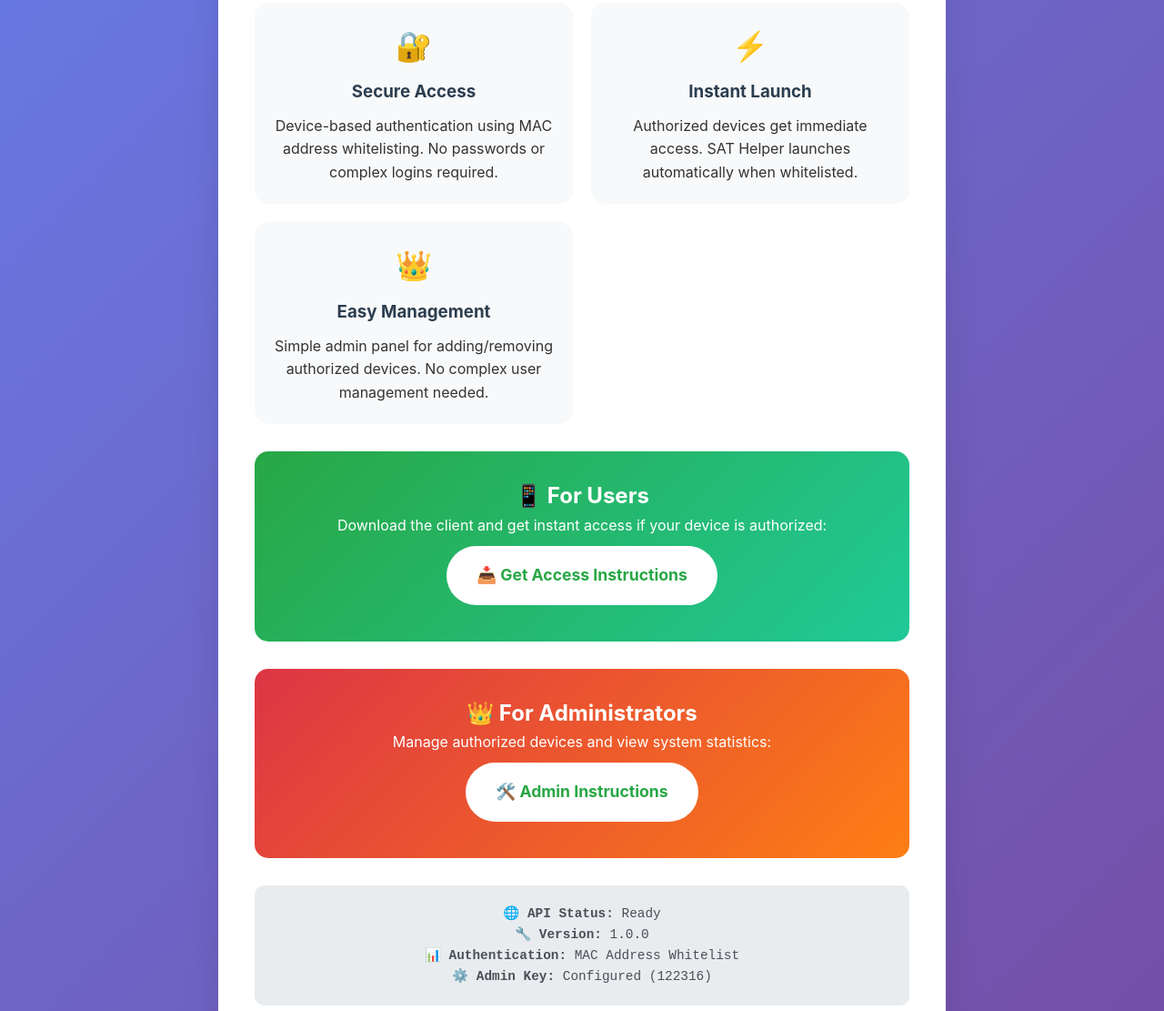
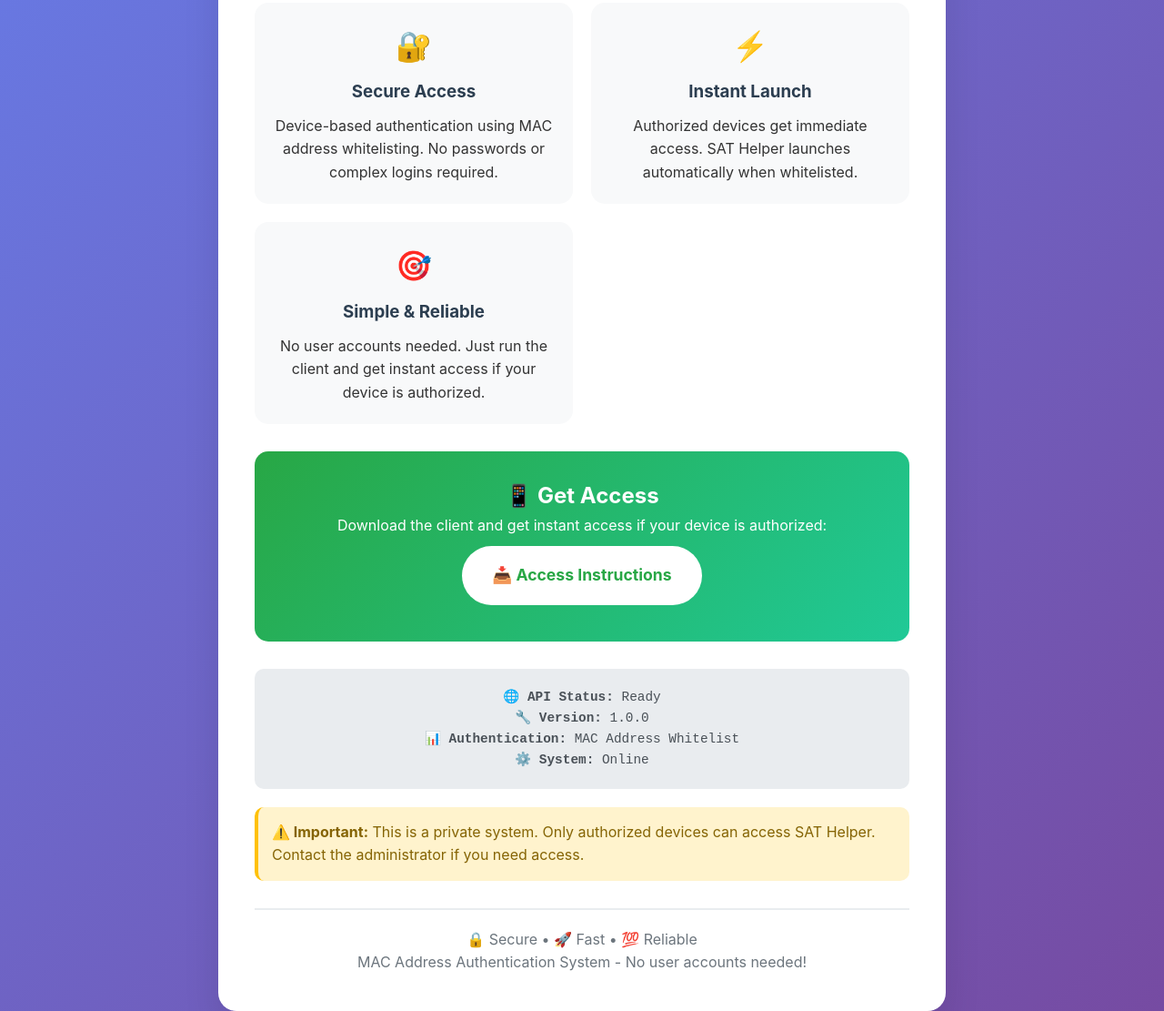
Before and after one commit to percym788-eng/septsat, a website: page index.html in a window 1280 px wide. Shown: the part 348-1459 px from the top of the page at 91% size. Drawn offline with Linux system fonts and the light colour scheme.

Commit message:
Update index.html

```diff
--- a/index.html
+++ b/index.html
@@ -3,7 +3,7 @@
 <head>
     <meta charset="UTF-8">
     <meta name="viewport" content="width=device-width, initial-scale=1.0">
-    <title>SAT Helper - MAC Authentication System</title>
+    <title>SAT Helper - MAC Authentication System - nigga i gpt'd this page ngl</title>
     <style>
         * {
             margin: 0;
@@ -114,14 +114,6 @@
             transform: translateY(-3px);
         }
 
-        .admin-section {
-            background: linear-gradient(135deg, #dc3545, #fd7e14);
-            color: white;
-            padding: 30px;
-            border-radius: 15px;
-            margin: 30px 0;
-        }
-
         .status {
             display: inline-block;
             background: #28a745;
@@ -198,29 +190,23 @@
             </div>
 
             <div class="feature">
-                <span class="feature-icon">👑</span>
-                <h3>Easy Management</h3>
-                <p>Simple admin panel for adding/removing authorized devices. No complex user management needed.</p>
+                <span class="feature-icon">🎯</span>
+                <h3>Simple & Reliable</h3>
+                <p>No user accounts needed. Just run the client and get instant access if your device is authorized.</p>
             </div>
         </div>
 
         <div class="download-section">
-            <h2>📱 For Users</h2>
+            <h2>📱 Get Access</h2>
             <p>Download the client and get instant access if your device is authorized:</p>
-            <a href="#" class="download-btn" onclick="showUserInstructions()">📥 Get Access Instructions</a>
-        </div>
-
-        <div class="admin-section">
-            <h2>👑 For Administrators</h2>
-            <p>Manage authorized devices and view system statistics:</p>
-            <a href="#" class="download-btn" onclick="showAdminInstructions()">🛠️ Admin Instructions</a>
+            <a href="#" class="download-btn" onclick="showUserInstructions()">📥 Access Instructions</a>
         </div>
 
         <div class="api-info">
             <strong>🌐 API Status:</strong> Ready<br>
             <strong>🔧 Version:</strong> 1.0.0<br>
             <strong>📊 Authentication:</strong> MAC Address Whitelist<br>
-            <strong>⚙️ Admin Key:</strong> Configured (122316)
+            <strong>⚙️ System:</strong> Online
         </div>
 
         <div class="warning">
@@ -240,26 +226,10 @@
 1. Download: sat-launcher-mac.cjs
 2. Run: node sat-launcher-mac.cjs
 3. If authorized: SAT Helper launches automatically!
-4. If not authorized: Send displayed MAC addresses to admin
+4. If not authorized: Send displayed MAC addresses to administrator
 
 📱 Your MAC addresses will be shown if access is denied.
 Contact the administrator to get whitelisted.`);
-        }
-
-        function showAdminInstructions() {
-            alert(`👑 ADMIN INSTRUCTIONS:
-
-1. Download: sat-launcher-mac.cjs
-2. Run: node sat-launcher-mac.cjs admin
-3. Use admin key: 122316
-4. Choose options:
-   • Add MAC address
-   • Remove MAC address
-   • View all authorized devices
-   • Add current device (recommended first step)
-
-🔑 Admin Key: 122316
-Keep this secret and secure!`);
         }
 
         // Add some interactive elements
@@ -283,7 +253,6 @@ Keep this secret and secure!`);
 
             console.log('🎓 SAT Helper MAC Authentication System');
             console.log('🌐 API Endpoint: /api/mac-auth');
-            console.log('🔑 Admin Key: 122316');
             console.log('📱 Ready for MAC address authentication');
         });
     </script>
```
